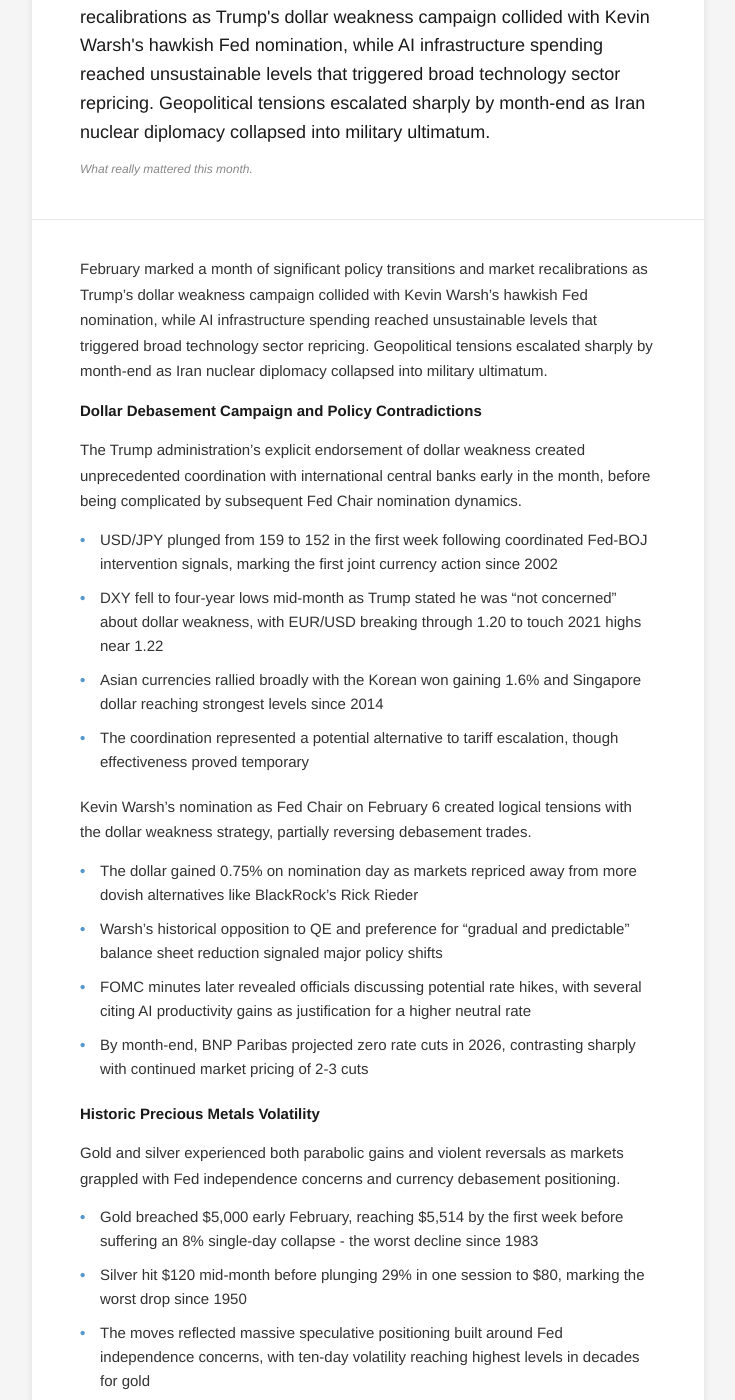
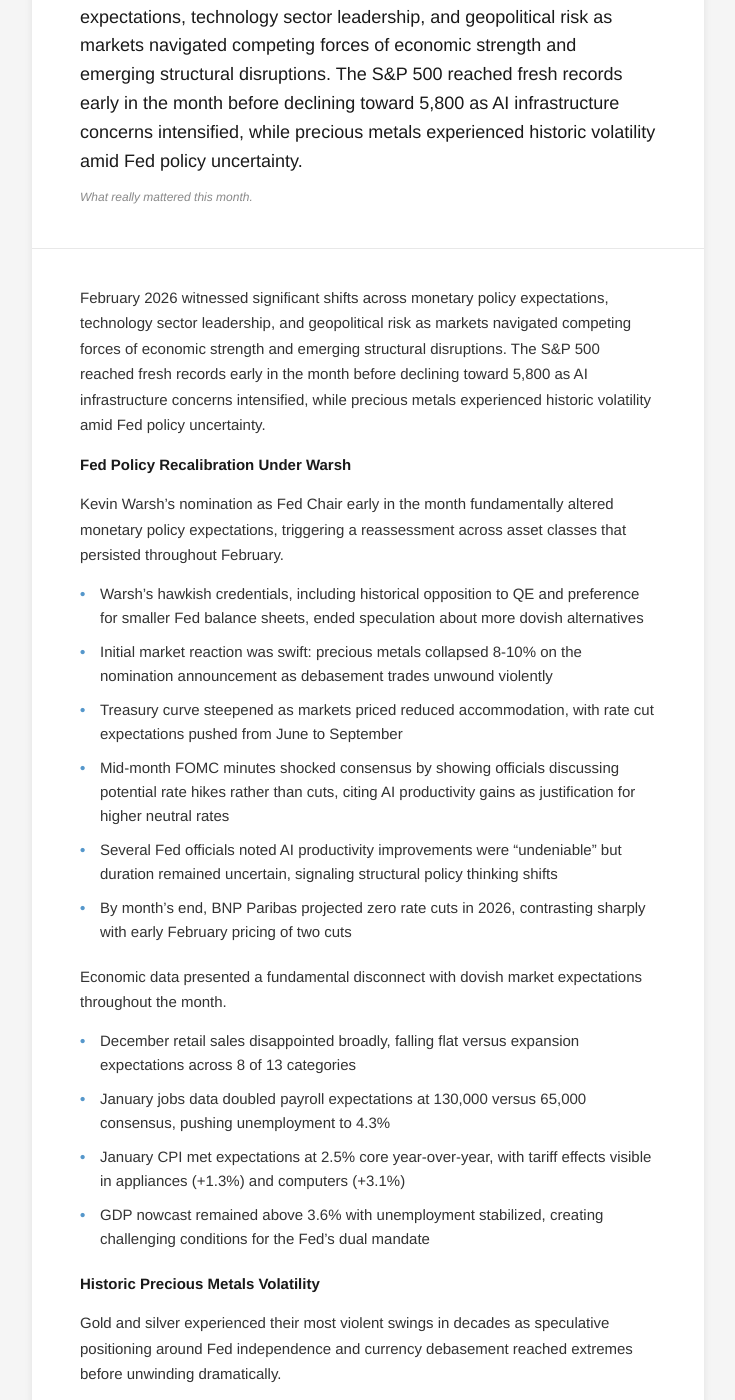
Before and after one commit to bbcon/TheGreatInformationGatherer, a Jekyll site: the page built from website/_monthly/2026-02.md, in a window 1280 px wide and 1400 px high, scrolled down 381 px. Shown: the whole window, without its empty margins (272-1007 px from the left). Built offline with Jekyll 4.4.1, drawn with Linux system fonts in a browser that asks for light colours; some of the changed text lies outside the part shown.

```diff
--- a/website/_monthly/2026-02.md
+++ b/website/_monthly/2026-02.md
@@ -4,83 +4,98 @@ title: "February 2026"
 date: 2026-02-01
 brief_type: monthly
 reading_time: 12
-lead: "February marked a month of significant policy transitions and market recalibrations as Trump's dollar weakness campaign collided with Kevin Warsh's hawkish Fed nomination, while AI infrastructure spending reached unsustainable levels that triggered broad technology sector repricing. Geopolitical tensions escalated sharply by month-end as Iran nuclear diplomacy collapsed into military ultimatum."
+lead: "February 2026 witnessed significant shifts across monetary policy expectations, technology sector leadership, and geopolitical risk as markets navigated competing forces of economic strength and emerging structural disruptions. The S&P 500 reached fresh records early in the month before declining toward 5,800 as AI infrastructure concerns intensified, while precious metals experienced historic volatility amid Fed policy uncertainty."
 ---
 
-February marked a month of significant policy transitions and market recalibrations as Trump's dollar weakness campaign collided with Kevin Warsh's hawkish Fed nomination, while AI infrastructure spending reached unsustainable levels that triggered broad technology sector repricing. Geopolitical tensions escalated sharply by month-end as Iran nuclear diplomacy collapsed into military ultimatum.
+February 2026 witnessed significant shifts across monetary policy expectations, technology sector leadership, and geopolitical risk as markets navigated competing forces of economic strength and emerging structural disruptions. The S&P 500 reached fresh records early in the month before declining toward 5,800 as AI infrastructure concerns intensified, while precious metals experienced historic volatility amid Fed policy uncertainty.
 
-**Dollar Debasement Campaign and Policy Contradictions**
+**Fed Policy Recalibration Under Warsh**
 
-The Trump administration's explicit endorsement of dollar weakness created unprecedented coordination with international central banks early in the month, before being complicated by subsequent Fed Chair nomination dynamics.
+Kevin Warsh's nomination as Fed Chair early in the month fundamentally altered monetary policy expectations, triggering a reassessment across asset classes that persisted throughout February.
 
-- USD/JPY plunged from 159 to 152 in the first week following coordinated Fed-BOJ intervention signals, marking the first joint currency action since 2002
-- DXY fell to four-year lows mid-month as Trump stated he was "not concerned" about dollar weakness, with EUR/USD breaking through 1.20 to touch 2021 highs near 1.22
-- Asian currencies rallied broadly with the Korean won gaining 1.6% and Singapore dollar reaching strongest levels since 2014
-- The coordination represented a potential alternative to tariff escalation, though effectiveness proved temporary
+- Warsh's hawkish credentials, including historical opposition to QE and preference for smaller Fed balance sheets, ended speculation about more dovish alternatives
+- Initial market reaction was swift: precious metals collapsed 8-10% on the nomination announcement as debasement trades unwound violently
+- Treasury curve steepened as markets priced reduced accommodation, with rate cut expectations pushed from June to September
+- Mid-month FOMC minutes shocked consensus by showing officials discussing potential rate hikes rather than cuts, citing AI productivity gains as justification for higher neutral rates
+- Several Fed officials noted AI productivity improvements were "undeniable" but duration remained uncertain, signaling structural policy thinking shifts
+- By month's end, BNP Paribas projected zero rate cuts in 2026, contrasting sharply with early February pricing of two cuts
 
-Kevin Warsh's nomination as Fed Chair on February 6 created logical tensions with the dollar weakness strategy, partially reversing debasement trades.
+Economic data presented a fundamental disconnect with dovish market expectations throughout the month.
 
-- The dollar gained 0.75% on nomination day as markets repriced away from more dovish alternatives like BlackRock's Rick Rieder
-- Warsh's historical opposition to QE and preference for "gradual and predictable" balance sheet reduction signaled major policy shifts
-- FOMC minutes later revealed officials discussing potential rate hikes, with several citing AI productivity gains as justification for a higher neutral rate
-- By month-end, BNP Paribas projected zero rate cuts in 2026, contrasting sharply with continued market pricing of 2-3 cuts
+- December retail sales disappointed broadly, falling flat versus expansion expectations across 8 of 13 categories
+- January jobs data doubled payroll expectations at 130,000 versus 65,000 consensus, pushing unemployment to 4.3%
+- January CPI met expectations at 2.5% core year-over-year, with tariff effects visible in appliances (+1.3%) and computers (+3.1%)
+- GDP nowcast remained above 3.6% with unemployment stabilized, creating challenging conditions for the Fed's dual mandate
 
 **Historic Precious Metals Volatility**
 
-Gold and silver experienced both parabolic gains and violent reversals as markets grappled with Fed independence concerns and currency debasement positioning.
+Gold and silver experienced their most violent swings in decades as speculative positioning around Fed independence and currency debasement reached extremes before unwinding dramatically.
 
-- Gold breached $5,000 early February, reaching $5,514 by the first week before suffering an 8% single-day collapse - the worst decline since 1983
-- Silver hit $120 mid-month before plunging 29% in one session to $80, marking the worst drop since 1950
-- The moves reflected massive speculative positioning built around Fed independence concerns, with ten-day volatility reaching highest levels in decades for gold
-- CME raised margins twice during the selloff period, accelerating forced liquidation
-- Chinese retail investors faced heavy losses with ETFs halted due to premiums and physical gold queues forming in Hong Kong
-- Gold maintained elevation above $5,000 through month-end on persistent safe-haven demand amid Iran tensions
+- Gold breached $5,000 early in the month, reaching $5,514 mid-month before suffering its worst single-day decline since 1983
+- The 8% Friday collapse in the first week alone wiped out parabolic Q4 2025 gains, with prices falling toward the $2,840-$4,494 range
+- Silver's moves were even more extreme, hitting $120 mid-month before plunging 29% in a single session to $80 - the worst drop since 1950
+- Ten-day volatility reached highest levels in decades for gold, while silver volatility hit 45-year highs
+- CME raised margins twice during violent selloffs, accelerating forced liquidation across leveraged positions
+- Chinese retail investors faced heavy losses with ETFs halted and physical gold queues forming in Hong Kong
+- The gold/silver ratio normalized to ~60 from extreme sub-50 levels, suggesting structural rebalancing after speculative excess
 
-**AI Infrastructure Spending Crisis**
+The extreme moves highlighted how concentrated positioning in debasement trades had become, with coordinated Fed-BOJ intervention early in the month initially supporting the narrative before Warsh's nomination served as a catalyst for widespread unwinding.
 
-Technology earnings revealed an unsustainable trajectory in AI capital expenditure, triggering fundamental questions about return timelines and monetization across the sector.
+**AI Infrastructure Investment Crisis**
 
-- Combined hyperscaler capex reached $650 billion annual run rate, with Alphabet's $185 billion 2026 guidance and Amazon's $200 billion AI spending plan representing 60% year-over-year increases
-- The software sector entered bear market territory with the IGV ETF down 30% from September highs, while nine of the worst S&P performers year-to-date were SaaS companies declining 25%+
-- Memory chip shortages intensified dramatically, with DRAM prices rising 600% and NAND up 90%, creating infrastructure bottlenecks
-- AI disruption fears metastasized beyond software into wealth management, with Charles Schwab falling 7.4% and Raymond James declining 8.8% on AI tax planning tools
+Technology earnings revealed a critical fault line in artificial intelligence investing as markets began differentiating between companies showing clear revenue returns versus those burning capital without evident monetization paths.
 
-Despite infrastructure concerns, underlying demand metrics remained robust.
+The divergence became apparent across major technology names throughout the month.
 
-- TSMC January sales surged 37% year-over-year to record levels
-- ASML delivered stunning Q4 results with bookings of €13.2 billion versus €6.85 billion expected
-- Applied Materials gained 11% after strong earnings validating equipment demand
-- The divergence suggested markets were moving beyond blanket AI enthusiasm toward rigorous assessment of capital allocation efficiency
+- ASML delivered stunning Q4 bookings of €13.2 billion versus €6.85 billion expected, nearly doubling estimates and validating semiconductor demand
+- Meta gained 8-10% despite announcing $135 billion capex (87% increase) after Q1 revenue guidance crushed estimates
+- Microsoft fell 6-10% as Azure growth of 38% disappointed against 66% capex increase to $38 billion
+- Alphabet triggered sector-wide concerns with $185 billion 2026 capex guidance versus $120 billion consensus
+- Amazon compounded fears with $200 billion AI spending plan, causing an 11% after-hours plunge despite 24% AWS growth
+- Combined hyperscaler capex reached $650 billion annual run rate, raising fundamental questions about return timelines
 
-**Japan's Political Revolution**
+Memory shortages provided a bright spot amid infrastructure concerns.
 
-Prime Minister Takaichi's landslide election victory in mid-February delivered the largest mandate since WWII, fundamentally altering Japan's policy landscape and currency dynamics.
+- DRAM prices surged 120% year-over-year with NAND up 90%, creating supply bottlenecks
+- TSMC January sales jumped 37% year-over-year to record levels, validating chip demand
+- Applied Materials gained 11% after strong earnings confirmed equipment demand remains robust
 
-- The LDP secured a two-thirds supermajority sufficient to override upper house vetoes on constitutional changes
-- Proposed sales tax suspension on food worth ¥5 trillion ($31B annually) despite claims of no additional JGB issuance needed
-- The Nikkei surged 4% on election results to record highs, with USD/JPY falling sharply from 157 to 152 by month-end
-- April BOJ hike probability jumped to 80% from previous June expectations, with rate expectations rising to 100bp from 75bp as officials suggested current rates may be "too accommodative"
-- 40-year JGB yields dropped 10bp to 3.625% on policy uncertainty, while MOF intervention warnings intensified
+Software sector devastation spread beyond initial AI displacement fears to broader disruption concerns.
 
-**Geopolitical Escalation and Risk Premium**
+- Software ETF posted five consecutive weekly declines, entering bear market territory with IGV down 30% from September highs
+- Nine worst S&P performers year-to-date were SaaS companies, each declining 25%+
+- Wealth management firms suffered as AI tax planning tools threatened traditional models
+- The "SaaS apocalypse" narrative gained credibility as AI capabilities reached commercial viability thresholds
 
-The month concluded with the most significant geopolitical risk escalation since the Ukraine invasion as Trump-Iran diplomacy collapsed into military ultimatum.
+**Dollar Weakness and Coordinated Intervention**
 
-- Iran-US nuclear talks began promisingly in Geneva mid-month with initial flexibility signals, but collapsed by February 21 when Trump issued a 10-15 day military action timeline
-- The administration deployed the largest Middle East military buildup since the Iraq War, positioning two carrier strike groups in the region
-- Brent crude surged from $68 to $72 per barrel by month-end, with analysts estimating a $5 geopolitical premium now embedded
-- Gulf states including UAE and Saudi Arabia warned against using their territory for potential strikes, complicating military options
+The month began with unprecedented Fed-BOJ coordination that drove the dollar to four-year lows, though this trend partially reversed as hawkish Fed expectations reemerged.
+
+- Joint currency intervention signals between the Federal Reserve and Bank of Japan marked the first such coordination since 2002
+- USD/JPY plunged from 159 to 152 following coordinated rate checks, with the yen strengthening 2% within minutes
+- Trump's explicit endorsement of dollar weakness accelerated the decline, with DXY falling 1.3% in a single session to four-year lows
+- EUR/USD broke through 1.20 resistance to touch 2021 highs near 1.22 as dollar weakness broadened
+- Asian currencies rallied broadly: Korean won gained 1.6%, Singapore dollar reached strongest levels since 2014
+
+However, the intervention's effectiveness waned as Fed policy expectations shifted.
+
+- Warsh's nomination partially reversed dollar weakness, with the greenback gaining 0.75% as debasement trades unwound
+- Japan's election victory later in the month provided additional yen support as policy uncertainty increased
+- Prime Minister Takaichi's landslide delivered the largest mandate since WWII, fundamentally altering Japan's policy landscape
+- BOJ normalization expectations accelerated with April hike probability jumping to 80% and rate expectations rising to 100bp from 75bp
+
+**Geopolitical Risk Premium Emergence**
+
+Late-month developments in Iran created the most significant geopolitical risk premium since the Ukraine invasion as Trump administration strategy evolved from diplomacy to military ultimatum.
+
+- Iran-US nuclear talks began mid-month in Geneva with initial flexibility signals but collapsed as positions hardened
+- Trump issued a 10-15 day military action timeline in the final week, deploying the largest Middle East military buildup since the Iraq War
+- Two carrier strike groups positioned in the region as Gulf states warned against using their territory for strikes
+- Brent crude surged from $68 to $72 per barrel by month's end, with analysts estimating a $5 geopolitical premium
 - Defense stocks outperformed in Japan and Korea as regional allies prepared for potential spillover effects
-
-**Private Credit Stress Emergence**
-
-Blue Owl's suspension of withdrawals from a $1.5 billion retail private credit fund on February 21 reignited liquidity concerns across the alternative asset sector.
-
-- The firm suspended withdrawals indefinitely while selling $1.4 billion in loans near par value despite marking them at a 75% NAV discount
-- The development exposed potential duration vulnerabilities and liquidity mismatches in retail-accessible private credit vehicles
-- Alternative asset managers including Apollo, KKR, and Blackstone fell over 6% on contagion fears
-- Software sector exposure remained a particular concern given ongoing AI disruption across the $1.8 trillion private credit market
 
 **Looking Ahead**
 
-March opens with multiple critical inflection points converging. The Iran military ultimatum timeline approaches mid-month with oil markets pricing increasing risk premium. The Supreme Court ruling on Trump's tariff authority could fundamentally alter trade policy implementation. Meanwhile, the disconnect between robust US economic fundamentals and persistent dovish Fed pricing appears increasingly unsustainable, particularly given Warsh's hawkish credentials and FOMC officials' newfound focus on AI productivity gains potentially raising the neutral rate. The emerging private credit stress adds another layer of complexity to financial stability considerations as the Fed navigates competing political pressures and economic realities.
+March opens with multiple catalysts that could extend February's themes or create new market dynamics. The Iran military ultimatum timeline approaches mid-month, potentially reshaping geopolitical risk premiums significantly. Fed policy remains in flux as Warsh's confirmation process begins amid continued economic strength that challenges dovish market positioning. The AI infrastructure investment cycle faces its first major test as companies must demonstrate returns on unprecedented capex commitments, while precious metals markets work through speculative excess built around debasement themes that may prove premature.
+
+The month highlighted growing complexity in policy coordination as currency intervention, Fed independence, and international tensions created competing cross-currents that markets struggled to reconcile into coherent narratives.
```
Also changed, not shown: website/_daily/2026-03-02.md (added, +70 -0 lines).
